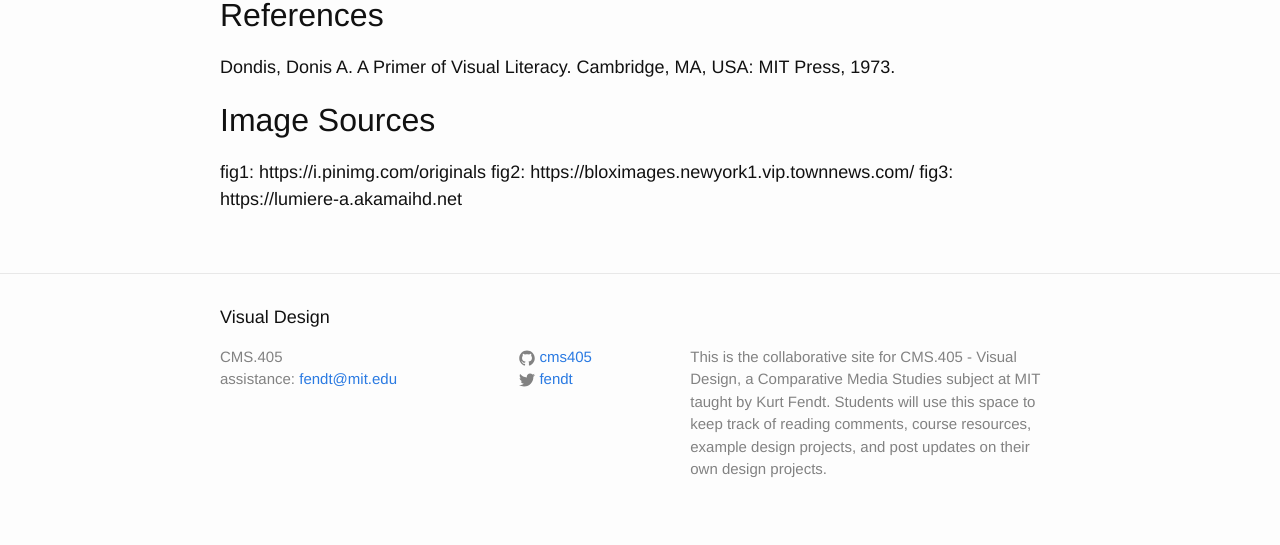
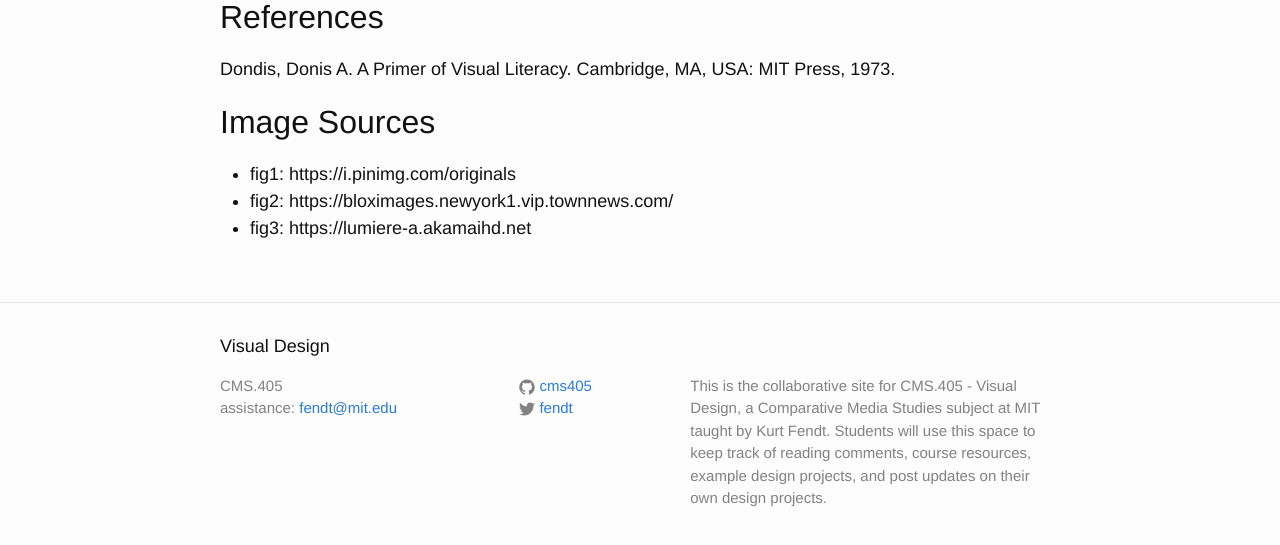
Before and after one commit to cms635/cms405.github.io, a Jekyll site: the page built from _posts/2021-09-12-shape-and-movement.md, in a window 1280 px wide and 900 px high, scrolled down 1468 px, cut to the strip 330-875 px from the top of the window. Built offline with Jekyll 4.4.1, drawn with Linux system fonts in a browser that asks for light colours.

```diff
--- a/_posts/2021-09-12-shape-and-movement.md
+++ b/_posts/2021-09-12-shape-and-movement.md
@@ -25,10 +25,14 @@ To express this element more tangibly, let's go back to the counselors in the an
 ![2D in 3D environment ](https://lumiere-a.akamaihd.net/v1/images/107e_9781452179810_e53521a1.jpeg)
 Figure 3
 
+
+
+
+---
 ## References
 Dondis, Donis A. A Primer of Visual Literacy. Cambridge, MA, USA: MIT Press, 1973.
 
 ## Image Sources
-fig1: https://i.pinimg.com/originals
-fig2: https://bloximages.newyork1.vip.townnews.com/
-fig3: https://lumiere-a.akamaihd.net
+- fig1: https://i.pinimg.com/originals
+- fig2: https://bloximages.newyork1.vip.townnews.com/
+- fig3: https://lumiere-a.akamaihd.net
```
